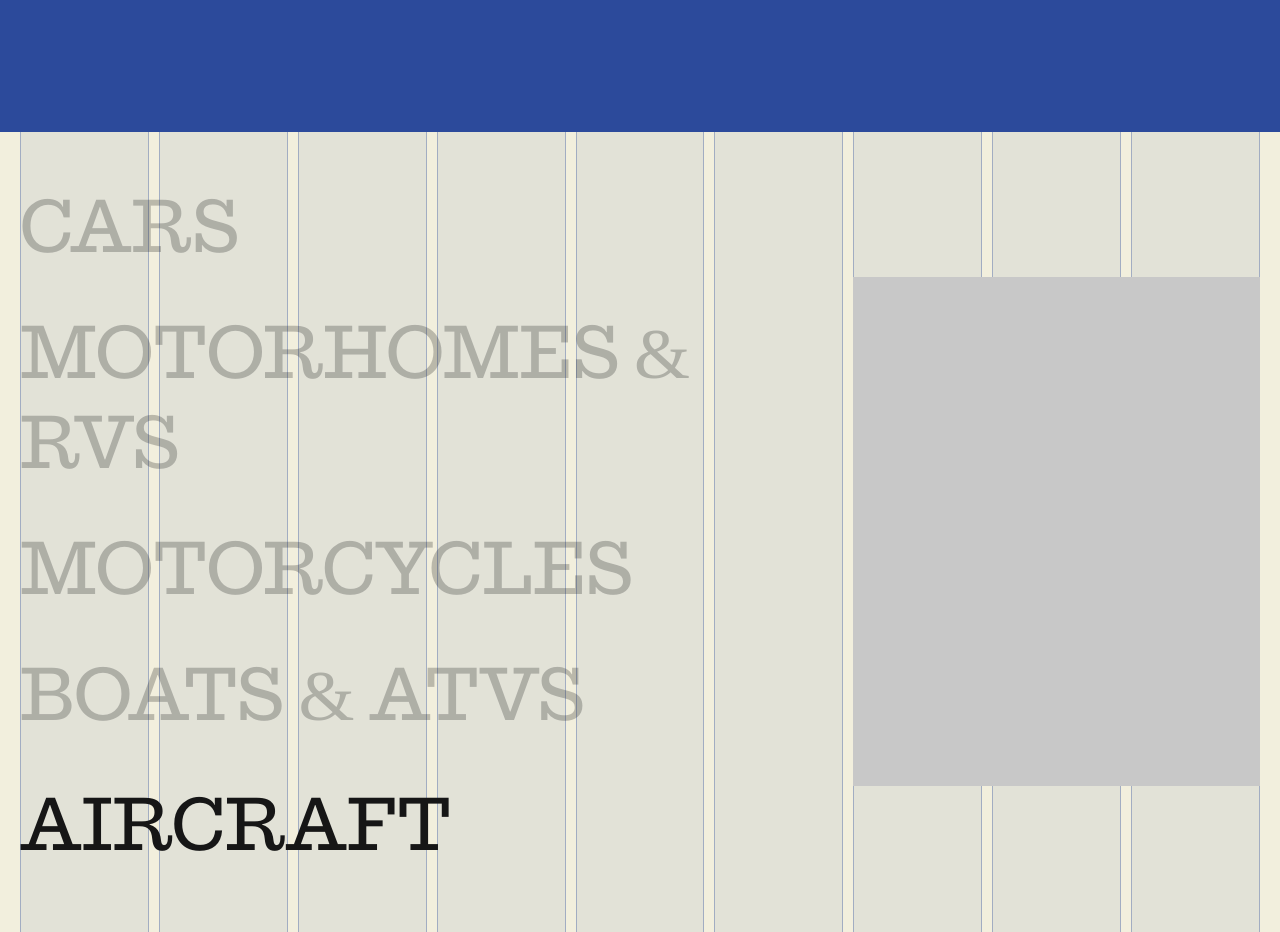
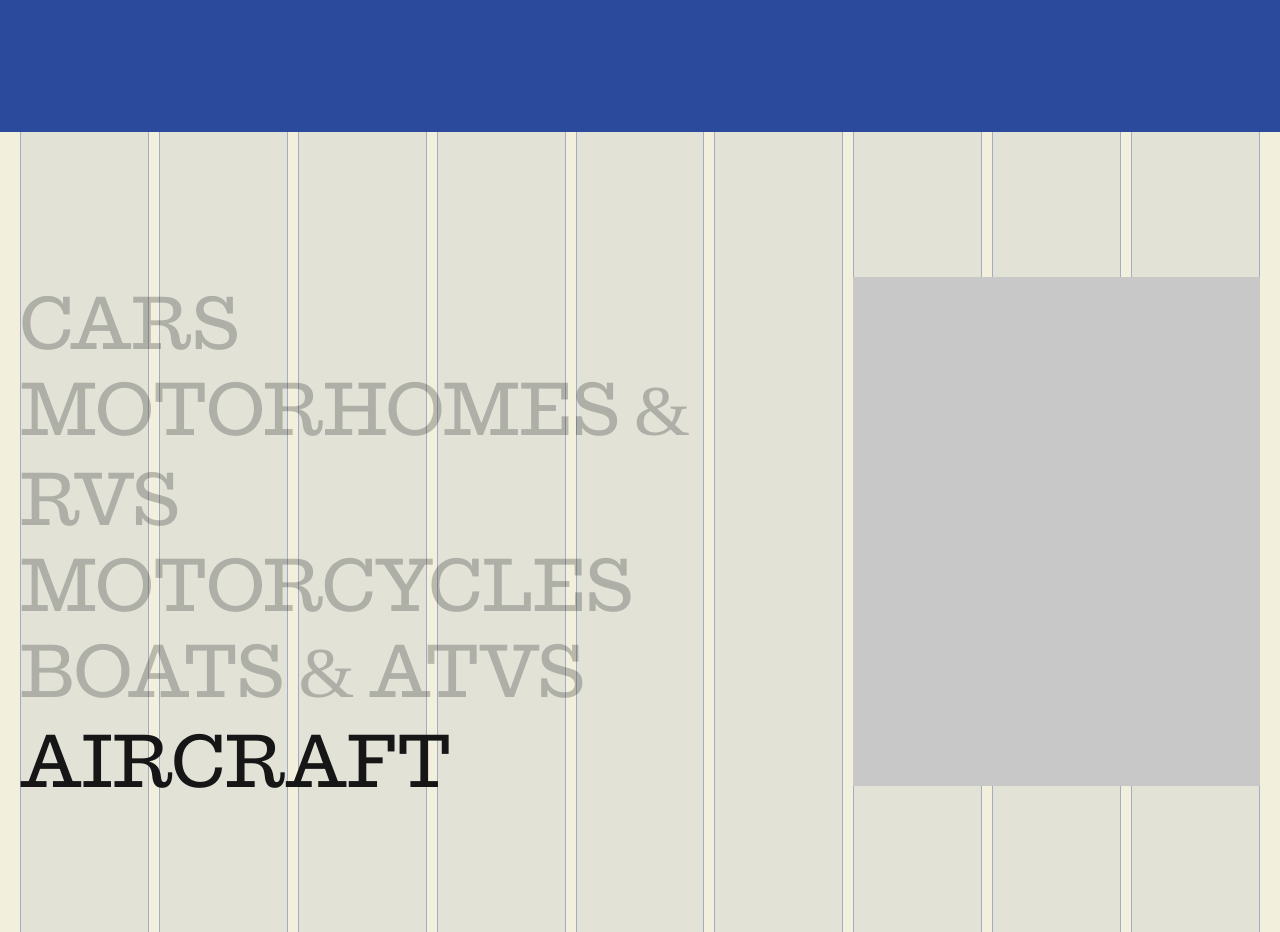
Before and after one commit to swim-lang/Bennett-Split-Layout, a plain HTML site: page index.html in a window 1280 px wide. Shown: the part 4980-5912 px from the top of the page. Drawn offline with Linux system fonts and the light colour scheme.

Commit message:
Sync vehicle list from Paper: no item spacing, top-aligned with frame
Co-Authored-By: Claude Opus 5.5 <noreply@anthropic.com>

```diff
--- a/index.html
+++ b/index.html
@@ -368,9 +368,10 @@
     top: 0;
     height: 100vh;
     display: flex;
-    align-items: center; /* list + frame sit in the middle of the screen while it's held */
+    align-items: flex-start; /* list and frame share a top edge, as in Paper */
     gap: var(--gutter);
-    padding: 0 var(--margin);
+    /* the list + frame block sits in the middle of the screen while it's held */
+    padding: calc((100vh - (3 * var(--col) + 2 * var(--gutter)) * 575 / 460) / 2) var(--margin) 0;
     overflow: hidden;
   }
   .vehicles .grid-guides { top: 0; bottom: 0; }
@@ -464,7 +465,6 @@
     list-style: none;
   }
   .vehicle-list li {
-    padding: var(--gutter) 0 30px;
     font-family: var(--font-title);
     font-weight: 300;
     font-size: 72px;
```
